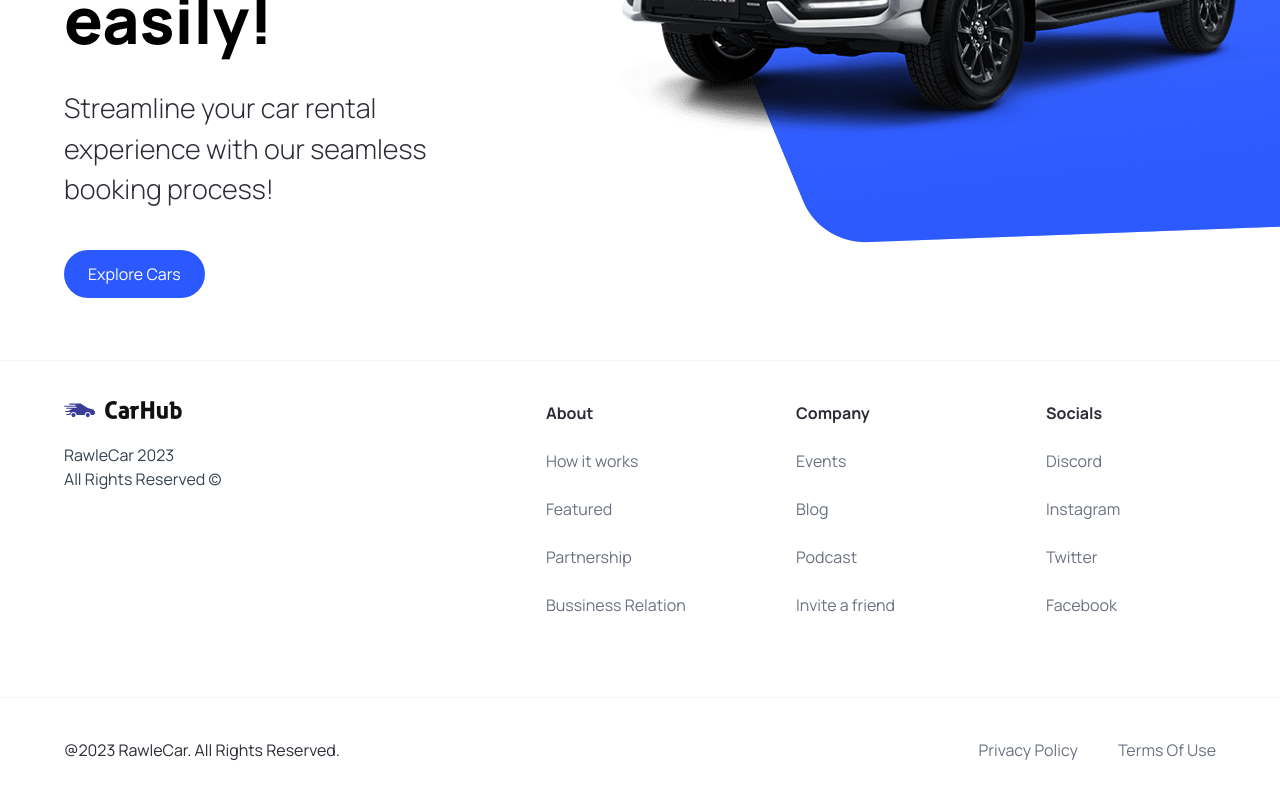
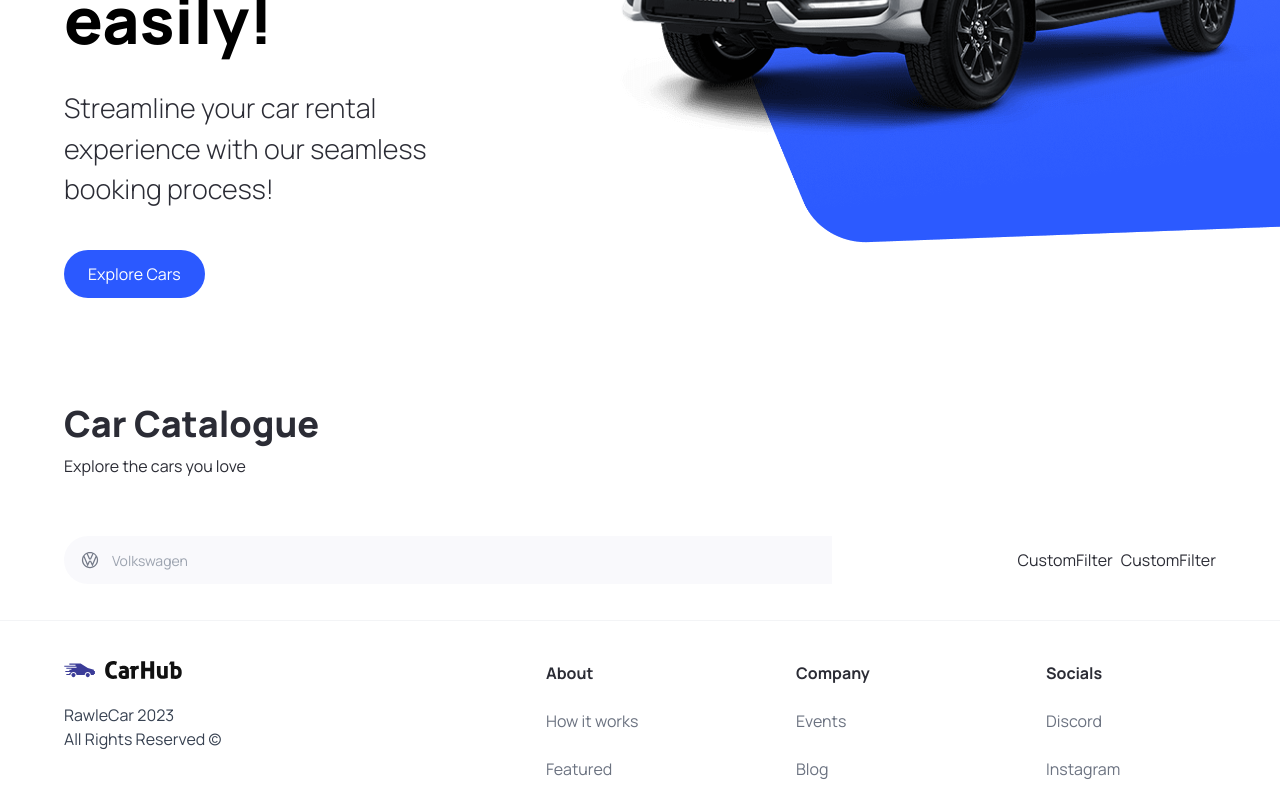
Before and after one commit to rawlenightlong/cars, a Next.js app: page / in a window 1280 px wide. Shown: the part 460-1257 px from the top of the page. Built offline with nearby package versions, Linux system fonts and the light colour scheme.

Commit message:
pausing search bar to get cars from api

```diff
--- a/app/page.tsx
+++ b/app/page.tsx
@@ -1,4 +1,4 @@
-import { Hero } from "@/components";
+import { Hero, SearchBar, CustomFilter } from "@/components";
 
 
 
@@ -6,6 +6,22 @@ export default function Home() {
   return (
     <main className="overflow-hidden">
       <Hero/>
+      <div className="mt-12 padding-x padding-y max-width" id="discover">
+        <div className="home__text-container">
+
+          <h1 className="text-4xl font-extrabold"> Car Catalogue</h1>
+          <p>Explore the cars you love</p>
+
+          <div className="home__filters">
+            <SearchBar/>
+            <div className="home__filter-container">
+              <CustomFilter title="fuel"/>
+              <CustomFilter title="year"/>
+            </div>
+
+          </div>
+        </div>
+      </div>
     </main>
   )
 }
--- /dev/null
+++ b/components/CustomFilter.tsx
@@ -0,0 +1,9 @@
+import React from 'react'
+
+const CustomFilter = () => {
+  return (
+    <div>CustomFilter</div>
+  )
+}
+
+export default CustomFilter
--- /dev/null
+++ b/components/SearchBar.tsx
@@ -0,0 +1,27 @@
+"use client"
+import React from 'react'
+import { useState } from 'react'
+import SearchManufacturer from './SearchManufacturer'
+
+const SearchBar = () => {
+
+    const [manufacturer, setManufacturer] = useState('')
+    const handleSearch = () => {}
+
+  return (
+
+    <form
+    className="searchbar"
+    onSubmit={handleSearch}
+    >
+        <div className="searchbar__item">
+            <SearchManufacturer
+            manufacturer={manufacturer}
+            setManufacturer={setManufacturer}
+            />
+        </div>
+    </form>
+  )
+}
+
+export default SearchBar
--- /dev/null
+++ b/components/SearchManufacturer.tsx
@@ -0,0 +1,97 @@
+"use client";
+import React from "react";
+import { SearchManufacturerProps } from "@/types";
+import { Combobox, Transition } from "@headlessui/react";
+import Image from "next/image";
+import { useState, Fragment } from "react";
+import { manufacturers } from "@/constants";
+
+const SearchManufacturer = ({
+  manufacturer,
+  setManufacturer,
+}: SearchManufacturerProps) => {
+  const [query, setQuery] = useState("");
+
+  const filteredManufacturers =
+    query === ""
+      ? manufacturers
+      : manufacturers.filter((item) =>
+          item
+            .toLowerCase()
+            .replace(/\s+/g, "")
+            .includes(query.toLowerCase().replace(/\s+/g, ""))
+        );
+
+  return (
+    <div className="search-manufacturer">
+      <Combobox
+      value={manufacturer}
+      onChange={setManufacturer}>
+        <div className="relative w-full">
+          <Combobox.Button className="absolute top-[14px]">
+            <Image
+              src="/car-logo.svg"
+              width={20}
+              height={20}
+              className="ml-4"
+              alt="car logo"
+            />
+          </Combobox.Button>
+
+          <Combobox.Input
+            className="search-manufacturer__input"
+            placeholder="Volkswagen"
+            displayValue={(manufacturer: string) => manufacturer}
+            onChange={(e) => setQuery(e.target.value)}
+          ></Combobox.Input>
+
+          <Transition
+            as={Fragment}
+            leave="transition ease-in duration-100"
+            leaveFrom="opacity-100"
+            leaveTo="opacity-0"
+            afterLeave={() => setQuery("")}
+          >
+            <Combobox.Options>
+              {filteredManufacturers.map((item) => (
+                <Combobox.Option
+                  value={item}
+                  key={item}
+                  className={({ active }) => `
+                                    relative search-manufactuer__option
+                                    ${
+                                      active
+                                        ? "bg-primary-blue text-white"
+                                        : "text-gray-900"
+                                    }
+                                `}
+                >
+                  {({ selected, active }) => (
+                    <>
+                      <span
+                        className={`block truncate ${
+                          selected ? "font-medium" : "font-normal"
+                        }`}
+                      >
+                        {item}
+                      </span>
+                      {selected ? (
+                        <span
+                          className={`absolute inset-y-0 left-0 flex items-center pl-3 ${
+                            active ? "text-white" : "text-teal-600"
+                          }`}
+                        ></span>
+                      ) : null}
+                    </>
+                  )}
+                </Combobox.Option>
+              ))}
+            </Combobox.Options>
+          </Transition>
+        </div>
+      </Combobox>
+    </div>
+  );
+};
+
+export default SearchManufacturer;
--- a/package.json
+++ b/package.json
@@ -9,6 +9,7 @@
     "lint": "next lint"
   },
   "dependencies": {
+    "@headlessui/react": "^1.7.17",
     "@types/node": "20.5.7",
     "@types/react": "18.2.21",
     "@types/react-dom": "18.2.7",
--- a/types/index.ts
+++ b/types/index.ts
@@ -7,3 +7,8 @@ export interface CustomButtonProps {
     MouseEventHandler<HTMLButtonElement>;
     btnType?: "button" | "submit"
 }
+
+export interface SearchManufacturerProps {
+    manufacturer?: string
+    setManufacturer: (manufacturer: string) => void
+}
```
Also changed, not shown: components/index.ts (+6 -1 lines), 1 other file (tests, documents, lock files or other folders).
